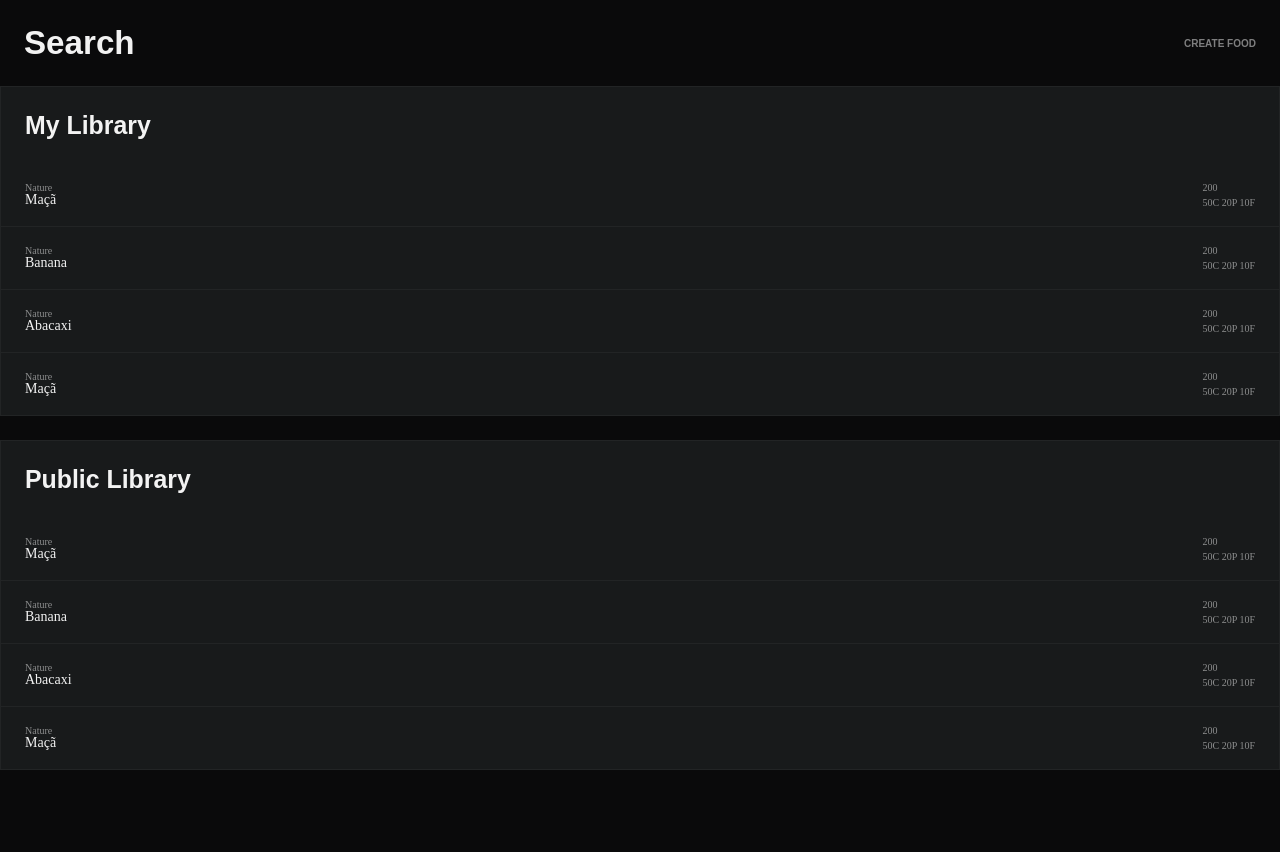
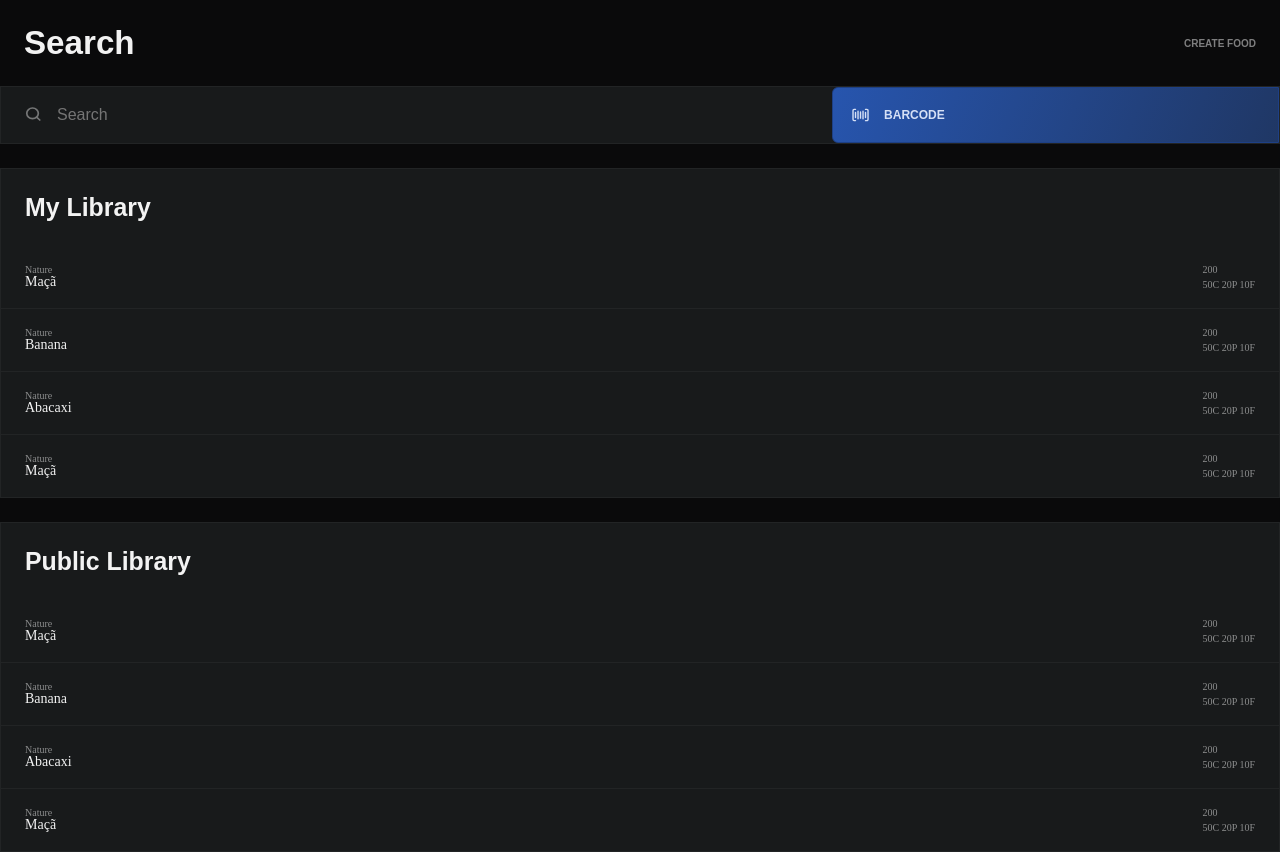
Before and after one commit to antoniobfm/corbik, a Next.js app in the folder apps/web/: page /library in a window 1280 px wide. Before the commit the page ends 800 px from the top, so only its background shows below. Built offline with nearby package versions, Linux system fonts and the light colour scheme; a web font is replaced by a local one.

Commit message:
Added SearchBar module component to Food Library

```diff
--- a/apps/web/src/pages/library.tsx
+++ b/apps/web/src/pages/library.tsx
@@ -4,11 +4,13 @@ import { Container } from '@/modules/Library/styles';
 import Header from '@/modules/Library/Header';
 import MyLibrary from '@/modules/Library/MyLibrary';
 import PublicLibrary from '@/modules/Library/PublicLibrary';
+import SearchBar from '@/modules/Library/SearchBar';
 
 const Library: React.FC = () => {
   return (
     <Container>
       <Header />
+      <SearchBar />
       <MyLibrary />
       <PublicLibrary />
     </Container>
```
